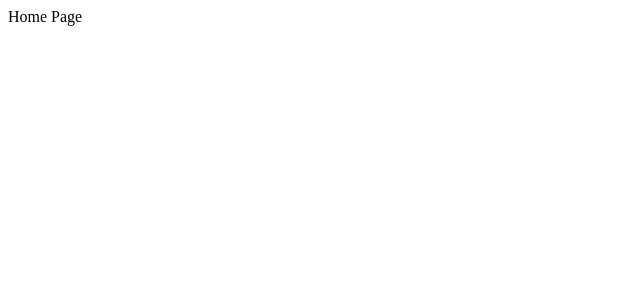
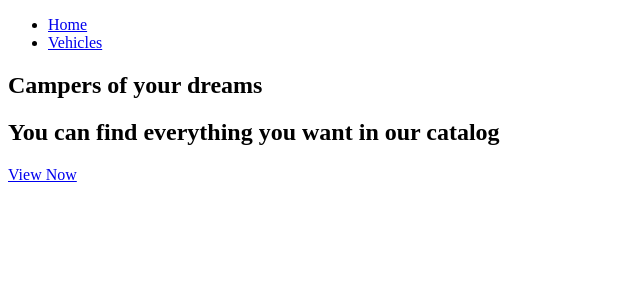
Before and after one commit to ptrodion/TravelTrucks-React-TS, a React (Vite) app: page / in a window 1280 px wide. Shown: the top 300 px of the page, without its empty margins (0-640 px from the left). Built offline with nearby package versions, Linux system fonts and the light colour scheme.

Commit message:
Added Header and Home Page

```diff
--- /dev/null
+++ b/src/components/Header/Header.tsx
@@ -0,0 +1,19 @@
+import { NavLink } from "react-router-dom";
+
+
+export const Header = () => {
+  return (
+    <nav>
+      <ul>
+        <li>
+          <NavLink to="/">Home</NavLink>
+        </li>
+        <li>
+          <NavLink to="/vehicles">Vehicles</NavLink>
+        </li>
+      </ul>
+    </nav>
+  )
+}
+
+export default Header;
--- a/src/layout/MainLayout.tsx
+++ b/src/layout/MainLayout.tsx
@@ -1,10 +1,14 @@
+import Header from "../components/Header/Header";
 import MainRouter from "../routers/MainRouter"
 
 
 const MainLayout = () => {
   return (
-    <main><MainRouter /></main>
+    <main>
+      <Header />
+      <MainRouter />
+    </main>
   )
 }
 
-export default MainLayout
+export default MainLayout;
--- /dev/null
+++ b/src/pages/Home/Home.tsx
@@ -0,0 +1,16 @@
+import { NavLink } from "react-router-dom"
+
+
+export const Home = () => {
+  return (
+    <section>
+      <div>
+        <h1>
+          Campers of your dreams
+        </h1>
+        <h2> You can find everything you want in our catalog</h2>
+        <NavLink to="/vehicles">View Now</NavLink>
+      </div>
+    </section>
+  )
+}
--- a/src/routers/MainRouter.tsx
+++ b/src/routers/MainRouter.tsx
@@ -1,12 +1,13 @@
 import { Suspense } from "react"
 import { Navigate, Route, Routes } from "react-router-dom"
+import { Home } from "../pages/Home/Home"
 
 
 const MainRouter = () => {
   return (
     <Suspense fallback={<div> Loading.....</div>}>
       <Routes>
-        <Route path="/" element={"Home Page"} />
+        <Route path="/" element={<Home />} />
         <Route path="/vehicles" element={"Vehicles Page"} />
         <Route path="/vehicles/:id" element={"Vehicles id Page"} />
         <Route path="/not-found" element={"Not Found"} />
```
